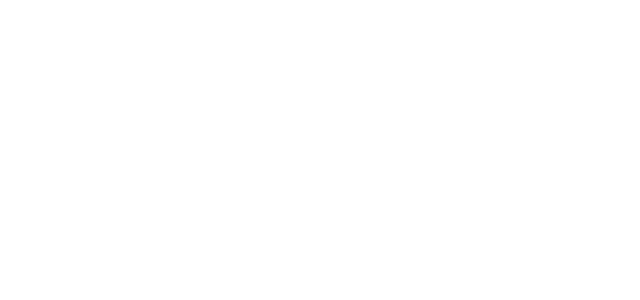
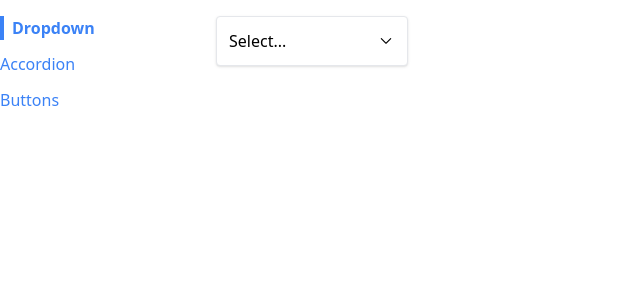
Before and after one commit to joaoiguana/comps, a React (Create React App) app: page / in a window 1280 px wide. Shown: the top 300 px of the page, without its empty margins (0-640 px from the left). Built offline with nearby package versions, Linux system fonts and the light colour scheme.

Commit message:
making navigation reusable

```diff
--- a/src/App.js
+++ b/src/App.js
@@ -1,7 +1,24 @@
+import Sidebar from "./components/Sidebar";
+import Route from "./components/Route";
+import AccordionPage from './pages/AccordionPage';
+import DropdownPage from './pages/DropdownPage';
+import ButtonPage from './pages/ButtonPage'
+
 function App() {
   return (
-      <div>
-
+      <div className="container mx-auto grid grid-cols-6 gap-4 mt-4">
+        <Sidebar />
+        <div className="col-span-5">
+          <Route path='/accordion'>
+            <AccordionPage />
+          </Route>
+          <Route path='/'>
+            <DropdownPage />
+          </Route>
+          <Route path='/buttons'>
+            <ButtonPage />
+          </Route>
+        </div>
       </div>
     )
 }
--- /dev/null
+++ b/src/components/Link.js
@@ -0,0 +1,29 @@
+import classNames from 'classnames';
+import useNavigation from '../hooks/use-navigation';
+
+function Link({ to, children, className, activeClassName }) {
+  const { navigate, currentPath } = useNavigation();
+
+  const classes = classNames(
+    'text-blue-500',
+    className,
+    currentPath === to && activeClassName
+  );
+
+  const handleClick = (event) => {
+    if (event.metaKey || event.ctrlKey) {
+      return;
+    }
+    event.preventDefault();
+
+    navigate(to);
+  };
+
+  return (
+          <a className={classes} href={to} onClick={handleClick}>
+            {children}
+          </a>
+        )
+}
+
+export default Link;
--- /dev/null
+++ b/src/components/Route.js
@@ -0,0 +1,13 @@
+import useNavigation from "../hooks/use-navigation";
+
+function Route({ path, children }) {
+  const { currentPath } = useNavigation();
+
+  if (path === currentPath) {
+    return children;
+  }
+
+  return null;
+}
+
+export default Route;
--- /dev/null
+++ b/src/components/Sidebar.js
@@ -0,0 +1,29 @@
+import Link from "./Link";
+
+function Sidebar() {
+  const links = [
+    { label: 'Dropdown', path: '/' },
+    { label: 'Accordion', path: '/accordion' },
+    { label: 'Buttons', path: '/buttons' }
+  ];
+
+  const renderedLinks = links.map((link) => {
+    return (
+      <Link
+        key={link.label}
+        to={link.path}
+        className='mb-3'
+        activeClassName="font-bold border-l-4 border-blue-500 pl-2">
+          {link.label}
+      </Link>
+    )
+  })
+
+  return (
+    <div className="sticky top-0 overflow-y-scroll flex flex-col items-start">
+      {renderedLinks}
+    </div>
+  );
+}
+
+export default Sidebar;
--- /dev/null
+++ b/src/context/navigation.js
@@ -0,0 +1,32 @@
+import { createContext, useState, useEffect } from "react";
+
+const NavigationContext = createContext();
+
+function NavigationProvider({ children }) {
+  const [currentPath, setCurrentPath] = useState(window.location.pathname);
+
+  useEffect(() => {
+    const handler = () => {
+      setCurrentPath(window.location.pathname)
+    };
+    window.addEventListener('popstate', handler);
+
+    return () => {
+      window.removeEventListener('popstate', handler);
+    };
+  }, []);
+
+  const navigate = (to) => {
+    window.history.pushState({}, '', to);
+    setCurrentPath(to)
+  }
+
+  return (
+    <NavigationContext.Provider value={{ currentPath, navigate }}>
+      {children}
+    </NavigationContext.Provider>
+  );
+};
+
+export { NavigationProvider }
+export default NavigationContext;
--- /dev/null
+++ b/src/hooks/use-navigation.js
@@ -0,0 +1,8 @@
+import { useContext } from 'react'
+import NavigationContext from '../context/navigation'
+
+function useNavigation() {
+  return useContext(NavigationContext);
+}
+
+export default useNavigation;
--- a/src/index.js
+++ b/src/index.js
@@ -2,8 +2,13 @@
 import React from "react";
 import ReactDOM from 'react-dom/client';
 import App from './App';
+import { NavigationProvider } from './context/navigation';
 
 const el = document.getElementById('root');
 const root = ReactDOM.createRoot(el);
 
-root.render(<App />);
+root.render(
+  <NavigationProvider>
+    <App />
+  </NavigationProvider>
+);
```
Also changed, not shown: src/components/SideBar.js (deleted).
